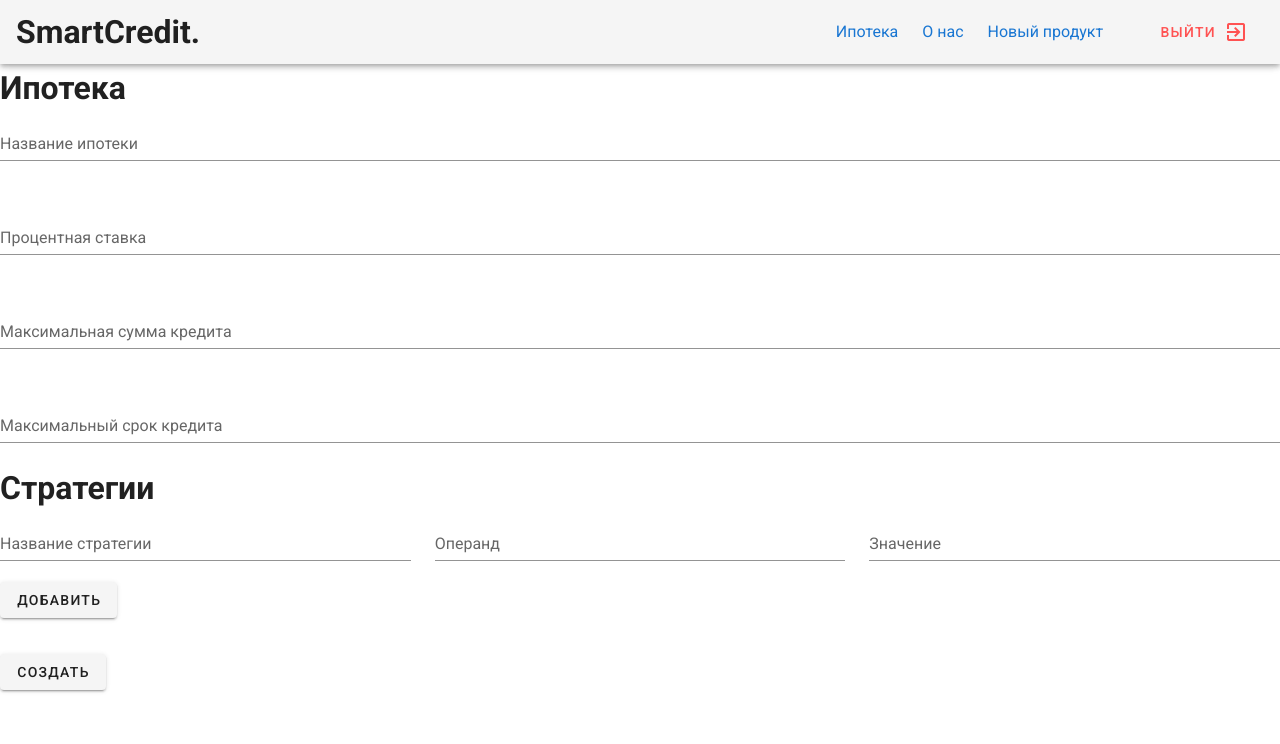
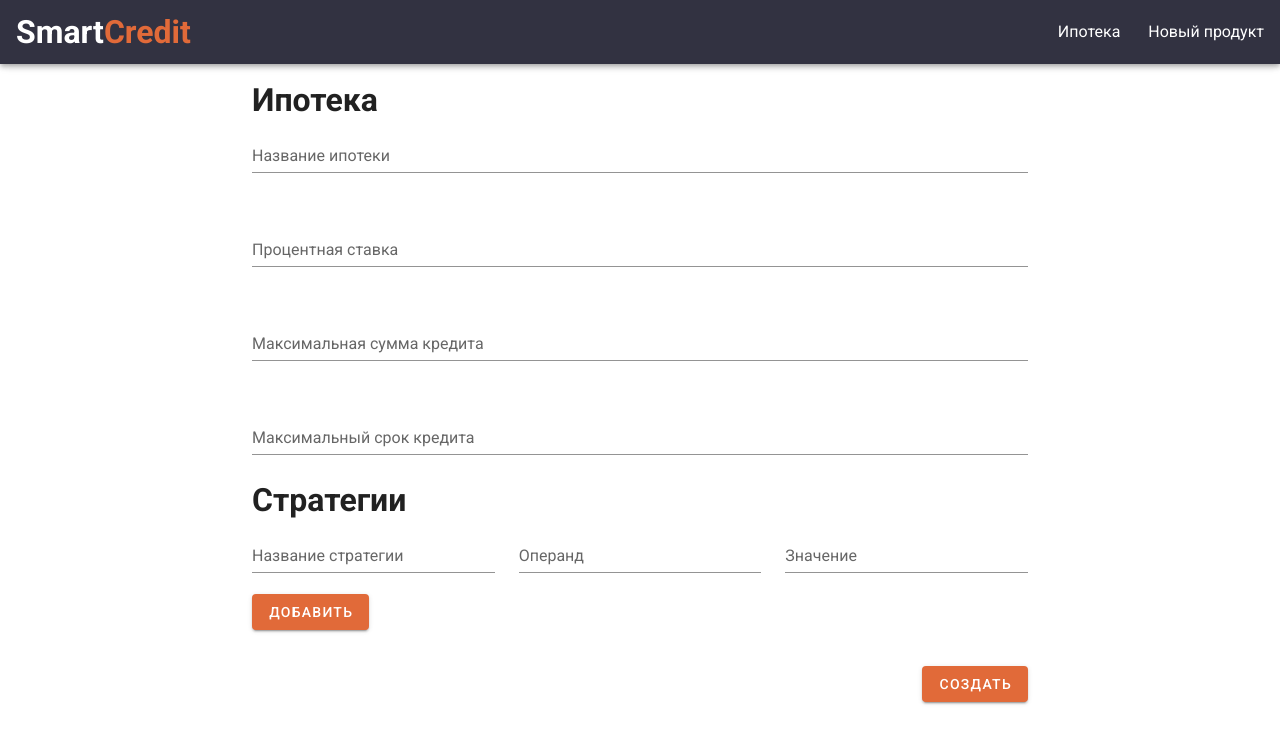
Before and after one commit to andrey477/finodays-hackathon, a Vue app: page /new-product in a window 1280 px wide. Shown: the top 744 px of the page. Built offline with nearby package versions, Linux system fonts and the light colour scheme.

Commit message:
add styles

```diff
--- a/public/index.html
+++ b/public/index.html
@@ -5,7 +5,7 @@
     <meta http-equiv="X-UA-Compatible" content="IE=edge">
     <meta name="viewport" content="width=device-width,initial-scale=1.0">
     <link rel="icon" href="<%= BASE_URL %>favicon.ico">
-    <title><%= htmlWebpackPlugin.options.title %></title>
+    <title>Smart credit</title>
     <link rel="stylesheet" href="https://fonts.googleapis.com/css?family=Roboto:100,300,400,500,700,900">
     <link rel="stylesheet" href="https://cdn.jsdelivr.net/npm/@mdi/font@latest/css/materialdesignicons.min.css">
   </head>
--- a/src/App.vue
+++ b/src/App.vue
@@ -13,6 +13,7 @@
 import Vue from 'vue';
 import Component from 'vue-class-component';
 import Header from '@/components/Header/Header.vue';
+import './assets/colors.scss';
 import './assets/style.scss';
 
 @Component({
--- /dev/null
+++ b/src/assets/colors.scss
@@ -0,0 +1,3 @@
+$color-primary: #E16A39;
+$color-secondary: #2C2D7F;
+$color-tertiary: #323241;
--- a/src/components/FiltersBlock/FiltersBlock.vue
+++ b/src/components/FiltersBlock/FiltersBlock.vue
@@ -29,7 +29,7 @@
         </v-col>
       </v-row>
     </v-form>
-    <v-btn @click="addCount">Добавить</v-btn>
+    <v-btn @click="addCount" color="primary">Добавить</v-btn>
   </div>
 </template>
 
--- a/src/components/Header/Header.vue
+++ b/src/components/Header/Header.vue
@@ -1,56 +1,19 @@
 <template>
-  <v-app-bar app>
+  <v-app-bar app class="header">
     <div class="d-flex align-center">
-      <h1>SmartCredit.</h1>
+      <h1 class="text">Smart<span class="title-second">Credit</span></h1>
     </div>
 
     <v-spacer></v-spacer>
 
-    <nav class="nav">
+    <nav>
       <span v-for="item in navigation" :key="item.name" class="ml-6">
-        <router-link :to="{ name: item.route }">{{ item.name }}</router-link>
+        <router-link :to="{ name: item.route }" class="text">
+          {{ item.name }}
+        </router-link>
       </span>
     </nav>
-
-    <v-btn
-      href="https://github.com/vuetifyjs/vuetify/releases/latest"
-      target="_blank"
-      text
-      color="error"
-    >
-      <span class="mr-2">Выйти</span>
-      <v-icon>mdi-exit-to-app</v-icon>
-    </v-btn>
   </v-app-bar>
-  <!--  <v-app-bar color="deep-purple accent-4" dark>-->
-  <!--    <v-app-bar-nav-icon></v-app-bar-nav-icon>-->
-
-  <!--    <v-toolbar-title>Page title</v-toolbar-title>-->
-
-  <!--    <v-spacer></v-spacer>-->
-
-  <!--    <v-btn icon>-->
-  <!--      <v-icon>mdi-heart</v-icon>-->
-  <!--    </v-btn>-->
-
-  <!--    <v-btn icon>-->
-  <!--      <v-icon>mdi-magnify</v-icon>-->
-  <!--    </v-btn>-->
-
-  <!--    <v-menu left bottom>-->
-  <!--      <template v-slot:activator="{ on, attrs }">-->
-  <!--        <v-btn icon v-bind="attrs" v-on="on">-->
-  <!--          <v-icon>mdi-dots-vertical</v-icon>-->
-  <!--        </v-btn>-->
-  <!--      </template>-->
-
-  <!--      <v-list>-->
-  <!--        <v-list-item v-for="n in 5" :key="n" @click="() => {}">-->
-  <!--          <v-list-item-title>Option {{ n }}</v-list-item-title>-->
-  <!--        </v-list-item>-->
-  <!--      </v-list>-->
-  <!--    </v-menu>-->
-  <!--  </v-app-bar>-->
 </template>
 
 <script lang="ts">
@@ -65,11 +28,17 @@ export default class Header extends Vue {
 </script>
 
 <style scoped lang="scss">
-.logo-name {
+@import '../../assets/colors.scss';
+
+.text {
   color: #fff;
 }
 
-.nav {
-  margin-right: 40px;
+.title-second {
+  color: $color-primary
+}
+
+.header {
+  background-color: $color-tertiary !important;
 }
 </style>
--- /dev/null
+++ b/src/components/Loader/Loader.vue
@@ -0,0 +1,26 @@
+<template>
+  <div class="loader">
+    <v-progress-circular
+      indeterminate
+      color="primary"
+    ></v-progress-circular>
+  </div>
+
+</template>
+
+<script lang="ts">
+import Component from 'vue-class-component';
+import Vue from 'vue';
+
+@Component
+export default class Loader extends Vue {}
+</script>
+
+<style scoped lang="scss">
+.loader {
+  width: 100%;
+  display: flex;
+  justify-content: center;
+  margin: 12px;
+}
+</style>
--- a/src/components/MortgageCard/MortgageCard.vue
+++ b/src/components/MortgageCard/MortgageCard.vue
@@ -1,11 +1,48 @@
 <template>
-  <div class="mortgage-card">
-    <div>{{ mortgage.name }}</div>
-    <div>{{ mortgage.maxSum }}</div>
-    <div>{{ mortgage.percent }}</div>
-    <div>{{ mortgage.years }}</div>
-    <v-btn @click="redirectToMortgagePage">Оформить</v-btn>
-  </div>
+  <!--  <div class="mortgage-card">-->
+  <!--    <div>{{ mortgage.name }}</div>-->
+  <!--    <div>{{ mortgage.maxSum }}</div>-->
+  <!--    <div>{{ mortgage.percent }}</div>-->
+  <!--    <div>{{ mortgage.years }}</div>-->
+  <!--    <v-btn @click="redirectToMortgagePage">Оформить</v-btn>-->
+  <!--  </div>-->
+  <v-card class="mx-auto mt-6" max-width="800" outlined>
+    <v-list-item three-line>
+      <v-list-item-content>
+        <div class="text-overline mb-4">ИПОТЕКА</div>
+        <v-list-item-title class="text-h5 mb-1">
+          {{ mortgage.name }}
+        </v-list-item-title>
+        <div class="description">
+          <span class="description-text">
+            Сумма: до
+            <strong class="description-value">{{ mortgage.maxSum }}</strong>
+            млн.
+          </span>
+        </div>
+        <div class="description">
+          <span class="description-text">
+            Ставка: от
+            <strong class="description-value">{{ mortgage.percent }}</strong> %
+          </span>
+        </div>
+        <div class="description">
+          <span class="description-text">
+            Максимальный срок до:
+            <strong class="description-value">{{ mortgage.years }}</strong> лет
+          </span>
+        </div>
+      </v-list-item-content>
+
+      <v-list-item-avatar tile size="80" color="grey"></v-list-item-avatar>
+    </v-list-item>
+
+    <v-card-actions>
+      <v-btn @click="redirectToMortgagePage" outlined rounded text>
+        Оформить
+      </v-btn>
+    </v-card-actions>
+  </v-card>
 </template>
 
 <script lang="ts">
@@ -14,8 +51,10 @@ import Vue from 'vue';
 import { Prop } from 'vue-property-decorator';
 import { Mortgage } from '@/types/mortgage';
 import { RouteNames } from '@/router/routeNames';
-
-@Component
+import Loader from '@/components/Loader/Loader.vue';
+@Component({
+  components: { Loader },
+})
 export default class MortgageCard extends Vue {
   @Prop({ type: Object, required: true }) readonly mortgage: Mortgage.Result;
 
@@ -29,8 +68,24 @@ export default class MortgageCard extends Vue {
 </script>
 
 <style scoped lang="scss">
+@import '../../assets/colors.scss';
 .mortgage-card {
   padding: 12px;
   border: 1px solid black;
 }
+
+.description {
+  display: flex;
+  justify-content: left;
+  margin-bottom: 12px;
+}
+
+.description-text {
+  font-size: 18px;
+}
+
+.description-value {
+  font-size: 24px;
+  color: $color-primary;
+}
 </style>
--- a/src/constants/navigation.ts
+++ b/src/constants/navigation.ts
@@ -6,10 +6,10 @@ export const navigation: Navigation[] = [
     name: 'Ипотека',
     route: RouteNames.MORTGAGES,
   },
-  {
-    name: 'О нас',
-    route: RouteNames.ABOUT,
-  },
+  // {
+  //   name: 'О нас',
+  //   route: RouteNames.ABOUT,
+  // },
   {
     name: 'Новый продукт',
     route: RouteNames.NEW_PRODUCT,
--- a/src/plugins/vuetify.ts
+++ b/src/plugins/vuetify.ts
@@ -5,6 +5,11 @@ Vue.use(Vuetify);
 
 export default new Vuetify({
   theme: {
+    themes: {
+      light: {
+        primary: '#E16A39',
+      },
+    },
     dark: false,
   },
 });
--- a/src/views/MortgagesPage/MortgagesPage.vue
+++ b/src/views/MortgagesPage/MortgagesPage.vue
@@ -1,7 +1,9 @@
 <template>
   <div>
     <h1>Ипотеки</h1>
+    <Loader v-if="loading" />
     <MortgageCard
+      v-else
       v-for="mortgage in mortgages.result"
       :key="mortgage.id"
       :mortgage="mortgage"
@@ -14,9 +16,10 @@ import Component from 'vue-class-component';
 import Vue from 'vue';
 import { Mortgage } from '@/types/mortgage';
 import MortgageCard from '@/components/MortgageCard/MortgageCard.vue';
-import { getAllMortgages } from "@/api/mortgage";
+import { getAllMortgages } from '@/api/mortgage';
+import Loader from '@/components/Loader/Loader.vue';
 @Component({
-  components: { MortgageCard },
+  components: { Loader, MortgageCard },
 })
 export default class MortgagesPage extends Vue {
   mortgages: Mortgage.Data | null = null;
--- a/src/views/NewMortgagePage/NewMortgagePage.vue
+++ b/src/views/NewMortgagePage/NewMortgagePage.vue
@@ -1,13 +1,13 @@
 <template>
-  <div>
+  <v-container class="container">
     <MortgageBlock @changeMortgage="handleChangeMortgage" />
     <FiltersBlock @changeStrategies="handleChangeStrategies" />
     <v-row class="mt-6">
-      <v-col>
-        <v-btn @click="fetchNewMortgage">Создать</v-btn>
+      <v-col align="right">
+        <v-btn @click="fetchNewMortgage" color="primary">Создать</v-btn>
       </v-col>
     </v-row>
-  </div>
+  </v-container>
 </template>
 
 <script lang="ts">
@@ -52,3 +52,9 @@ export default class NewMortgagePage extends Vue {
   }
 }
 </script>
+
+<style scoped lang="scss">
+.container {
+  max-width: 800px;
+}
+</style>
```
